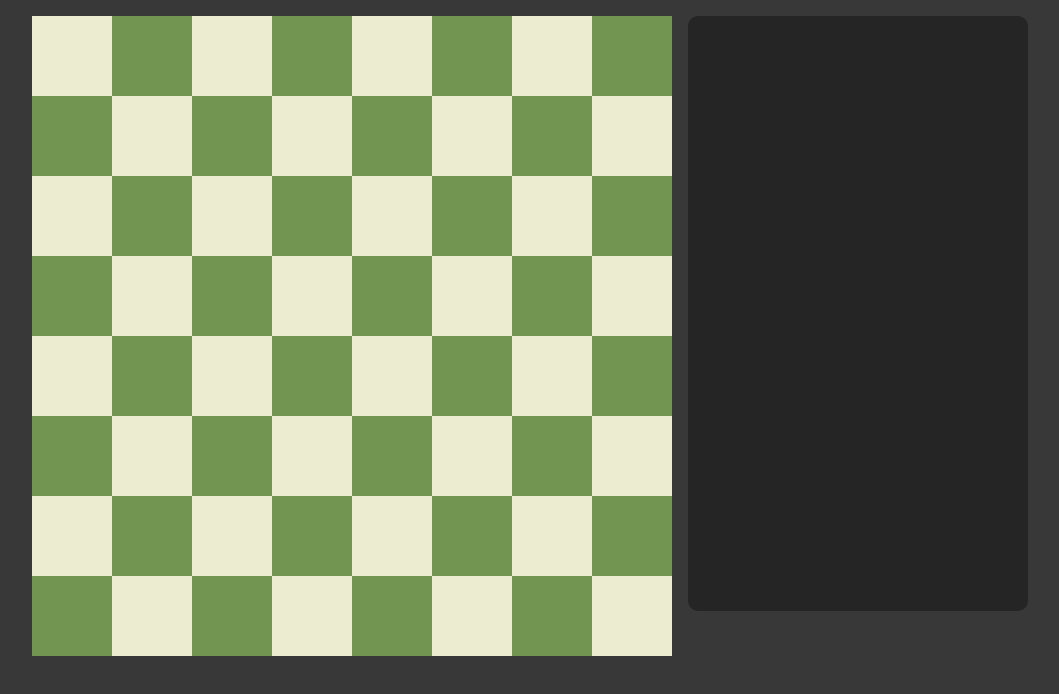
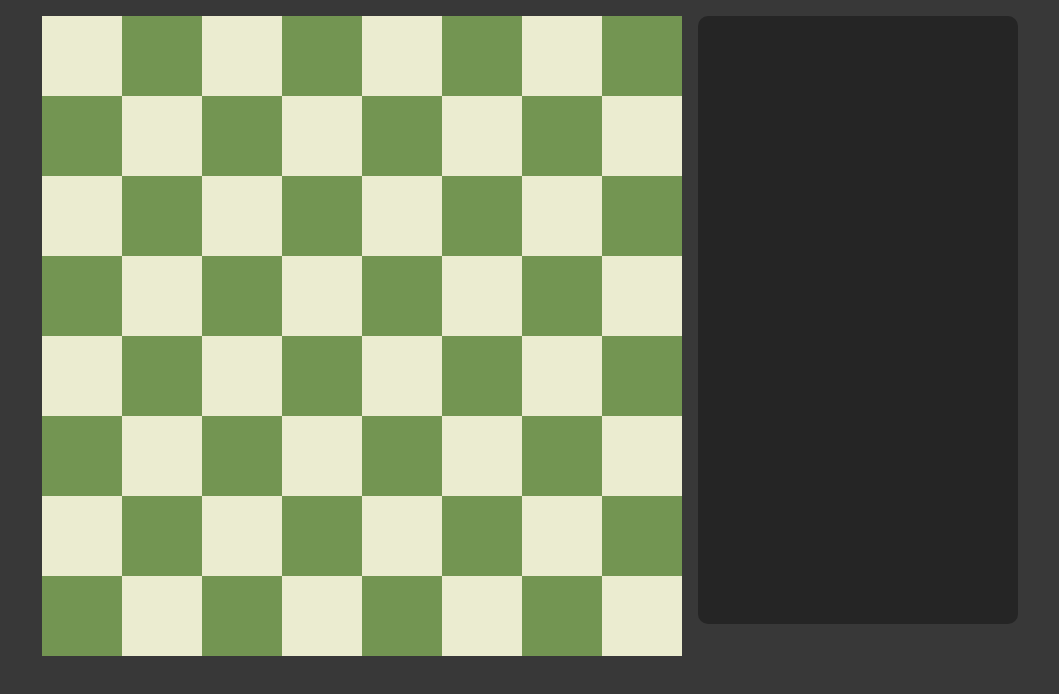
Before and after one commit to jacobrobertsdev/Chess.com_Frontend_Challenge, a Vue app: page / in a window 1280 px wide. Shown: the top 694 px of the page, without its empty margins (118-1177 px from the left). Built offline with nearby package versions, Linux system fonts and the light colour scheme.

Commit message:
Update SideBar and list item width

```diff
--- a/src/components/SideBar.vue
+++ b/src/components/SideBar.vue
@@ -28,17 +28,17 @@
     justify-content: center;
     gap: .6rem;
     height: 45vw;
-    width: 20rem;
+    width: 18rem;
     border-radius: 10px;
     background-color: #252525;
-    padding: .6rem;
+    padding: 1rem;
     overflow: auto;
     margin-top: 1rem;
 }
 
 li {
     text-align: center;
-    width: 16%;
+    width: 20%;
     padding: .2rem;
     height: min-content;
     background-color: #383838;
```
